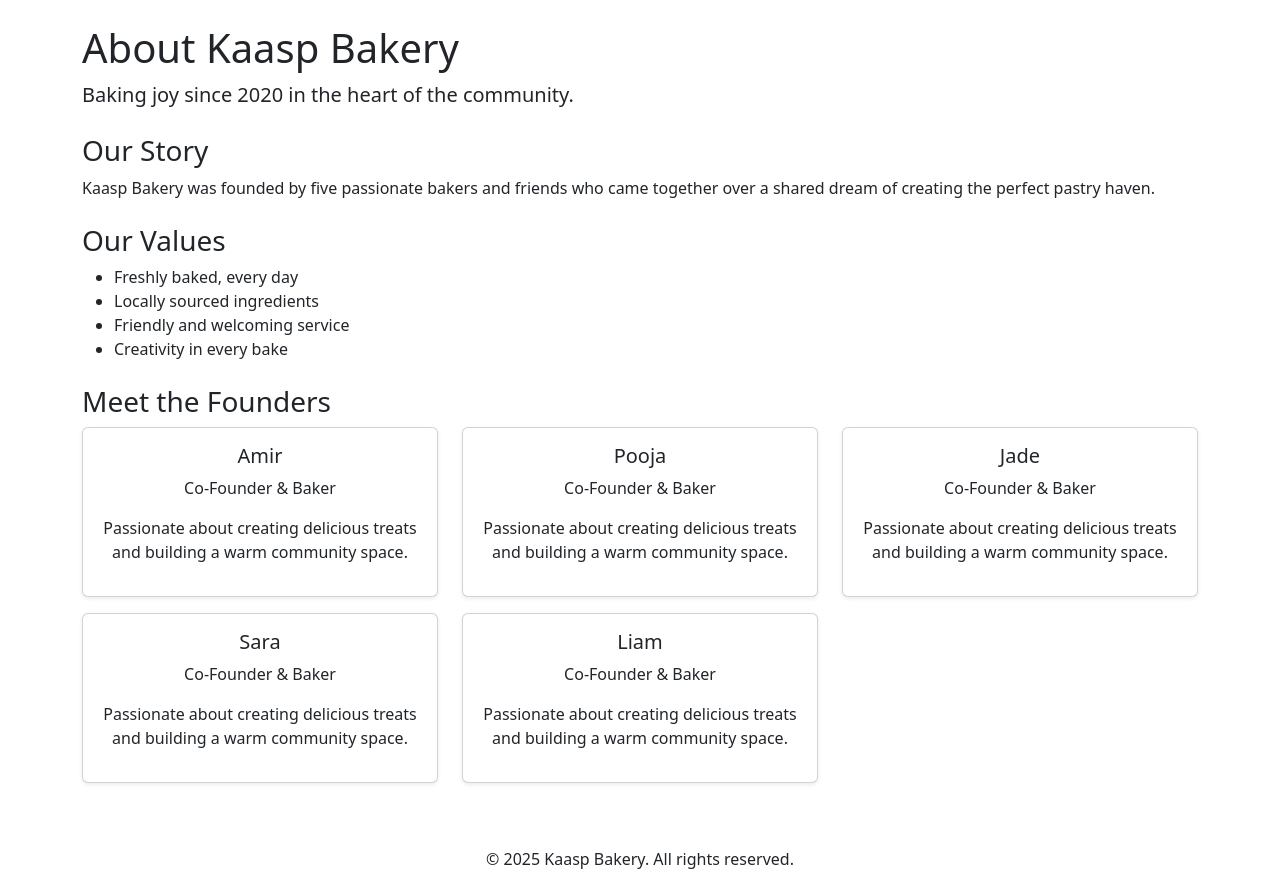
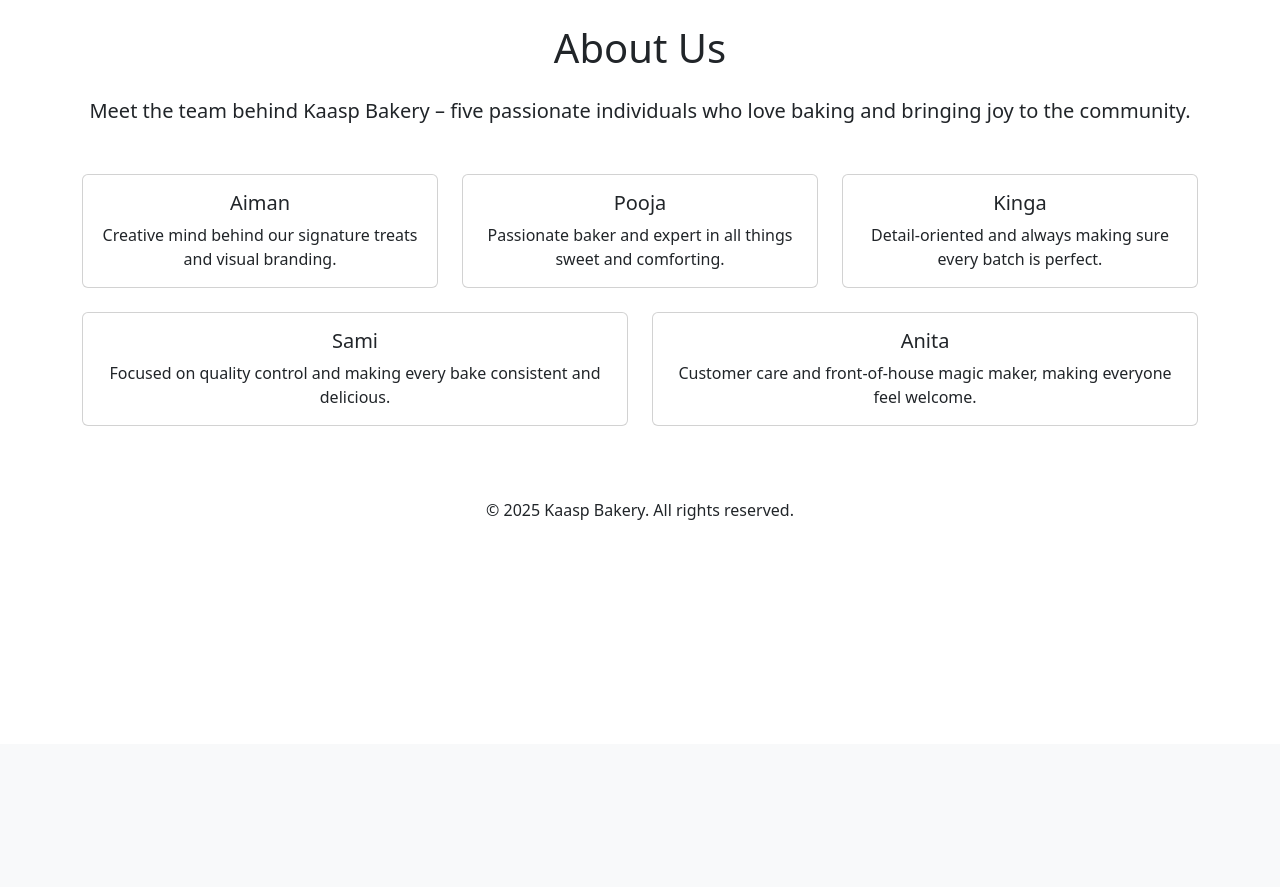
Before and after one commit to aimanaa6/final_project, a Flask app: page /aboutus in a window 1280 px wide. Shown: the part 56-943 px from the top of the page. After the commit the page ends 576 px from the top, so only its background shows below. Run offline with Flask 3, Linux system fonts and the light colour scheme.

Commit message:
EDIT: changed names on aboutus html

```diff
--- a/application/templates/aboutus.html
+++ b/application/templates/aboutus.html
@@ -4,38 +4,49 @@
 
 {% block content %}
 <div class="container mt-4">
-    <h1>About Kaasp Bakery</h1>
-    <p class="lead">Baking joy since 2020 in the heart of the community.</p>
+    <h1 class="text-center mb-4">About Us</h1>
+    <p class="lead text-center">Meet the team behind Kaasp Bakery – five passionate individuals who love baking and bringing joy to the community.</p>
 
-    <div class="mt-4">
-        <h3>Our Story</h3>
-        <p>Kaasp Bakery was founded by five passionate bakers and friends who came together over a shared dream of creating the perfect pastry haven.</p>
-    </div>
-
-    <div class="mt-4">
-        <h3>Our Values</h3>
-        <ul>
-            <li>Freshly baked, every day</li>
-            <li>Locally sourced ingredients</li>
-            <li>Friendly and welcoming service</li>
-            <li>Creativity in every bake</li>
-        </ul>
-    </div>
-
-    <div class="mt-4">
-        <h3>Meet the Founders</h3>
-        <div class="row">
-            {% for person in ['Amir', 'Pooja', 'Jade', 'Sara', 'Liam'] %}
-            <div class="col-md-4 mb-3">
-                <div class="card shadow-sm">
-                    <div class="card-body text-center">
-                        <h5 class="card-title">{{ person }}</h5>
-                        <p class="card-text">Co-Founder & Baker</p>
-                        <p>Passionate about creating delicious treats and building a warm community space.</p>
-                    </div>
+    <div class="row mt-5">
+        <div class="col-md-4 mb-4">
+            <div class="card h-100">
+                <div class="card-body text-center">
+                    <h5 class="card-title">Aiman</h5>
+                    <p class="card-text">Creative mind behind our signature treats and visual branding.</p>
                 </div>
             </div>
-            {% endfor %}
+        </div>
+        <div class="col-md-4 mb-4">
+            <div class="card h-100">
+                <div class="card-body text-center">
+                    <h5 class="card-title">Pooja</h5>
+                    <p class="card-text">Passionate baker and expert in all things sweet and comforting.</p>
+                </div>
+            </div>
+        </div>
+        <div class="col-md-4 mb-4">
+            <div class="card h-100">
+                <div class="card-body text-center">
+                    <h5 class="card-title">Kinga</h5>
+                    <p class="card-text">Detail-oriented and always making sure every batch is perfect.</p>
+                </div>
+            </div>
+        </div>
+        <div class="col-md-6 mb-4">
+            <div class="card h-100">
+                <div class="card-body text-center">
+                    <h5 class="card-title">Sami</h5>
+                    <p class="card-text">Focused on quality control and making every bake consistent and delicious.</p>
+                </div>
+            </div>
+        </div>
+        <div class="col-md-6 mb-4">
+            <div class="card h-100">
+                <div class="card-body text-center">
+                    <h5 class="card-title">Anita</h5>
+                    <p class="card-text">Customer care and front-of-house magic maker, making everyone feel welcome.</p>
+                </div>
+            </div>
         </div>
     </div>
 </div>
```
